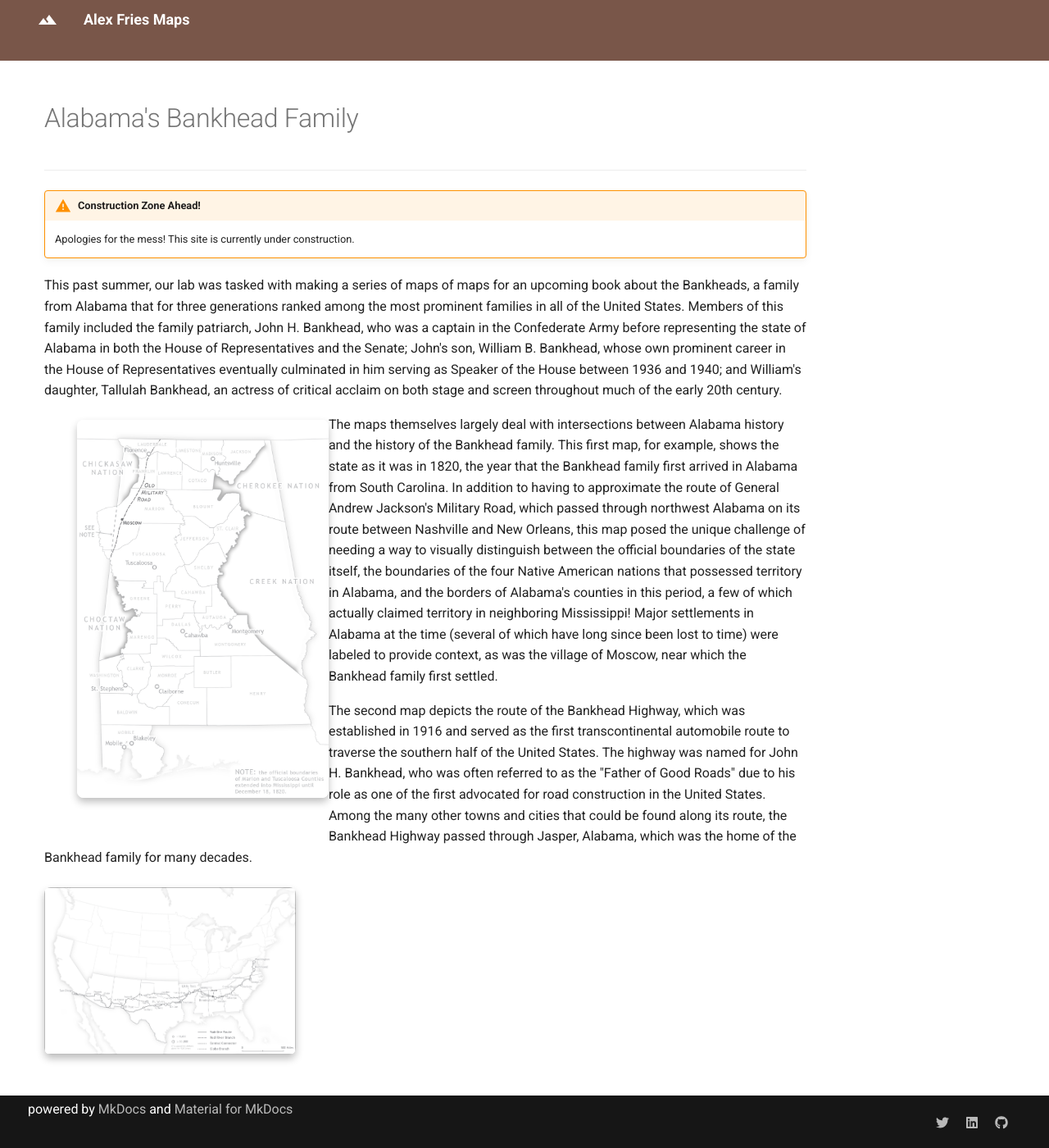
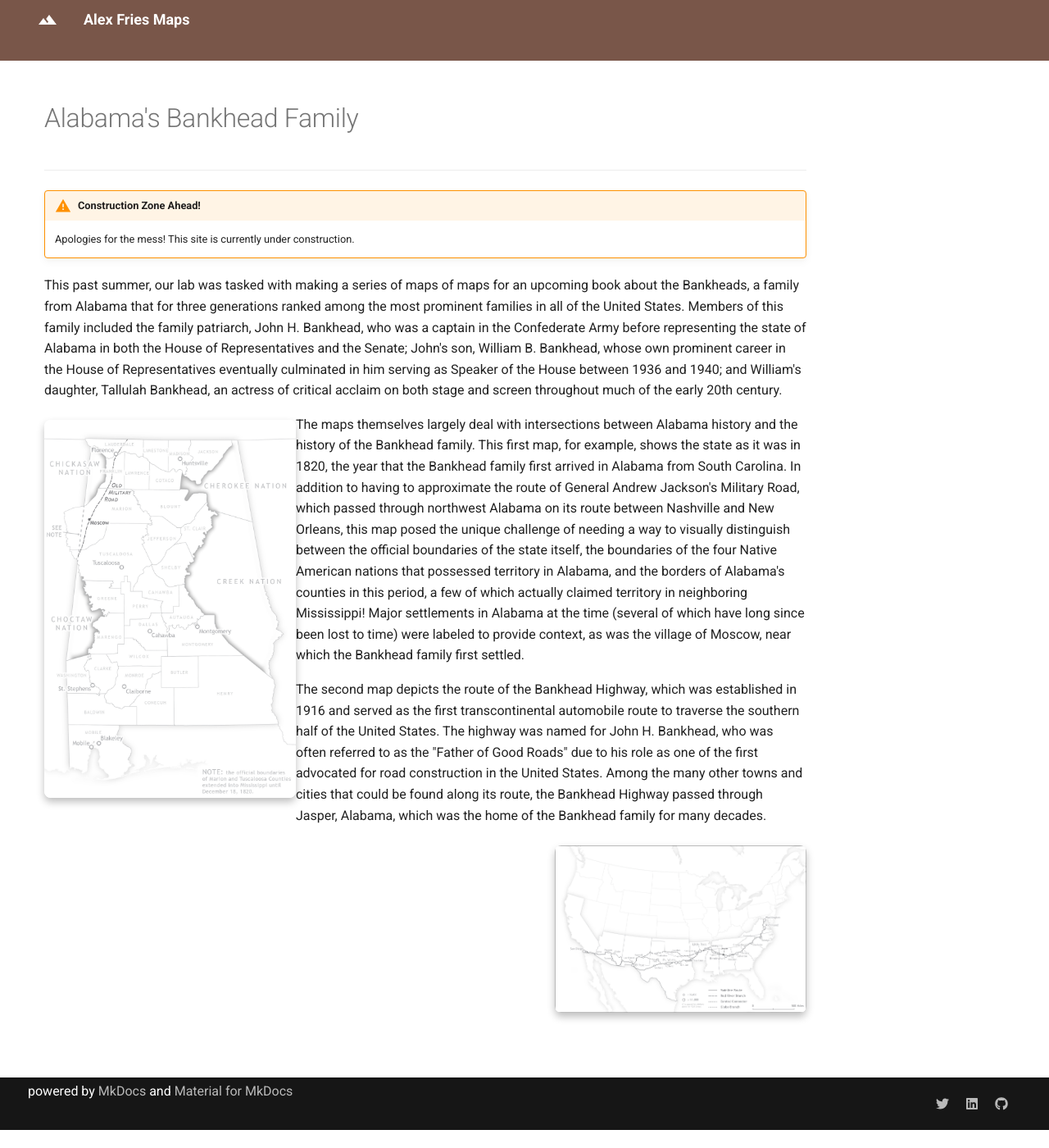
Before and after one commit to acfries/acfries.github.io, an MkDocs documentation site: the page built from docs/portfolio/bankhead.md, in a window 1280 px wide and 1400 px high, scrolled down 22 px. Shown: the whole window at 82% size. Built offline with MkDocs 1.6.1 and Material for MkDocs 9.7.7, drawn with Linux system fonts in a browser that asks for light colours.

Commit message:
Fixes to extra.css and Bankhead page

```diff
--- a/docs/portfolio/bankhead.md
+++ b/docs/portfolio/bankhead.md
@@ -12,4 +12,4 @@ The maps themselves largely deal with intersections between Alabama history and
 
 The second map depicts the route of the Bankhead Highway, which was established in 1916 and served as the first transcontinental automobile route to traverse the southern half of the United States. The highway was named for John H. Bankhead, who was often referred to as the "Father of Good Roads" due to his role as one of the first advocated for road construction in the United States. Among the many other towns and cities that could be found along its route, the Bankhead Highway passed through Jasper, Alabama, which was the home of the Bankhead family for many decades.
 
-<a href="../../img/bankhead_al1820.jpg"><img class="feature_right" src="../../img/bankhead_highway.jpg" alt=""></a>
+<a href="../../img/bankhead_highway.jpg"><img class="feature_right" src="../../img/bankhead_highway.jpg" alt=""></a>
--- a/docs/stylesheets/extra.css
+++ b/docs/stylesheets/extra.css
@@ -55,10 +55,10 @@ img {
 
 img.feature_right {
     width: : 100%;
-    float: left;
+    float: right;
     margin-top: 7.5px;
     margin-bottom: 50px;
-    margin-right: 40px;
+    margin-left: 40px;
     border-radius: 8px;
     box-shadow: 0 5px 10px 0 rgba(0, 0, 0, 0.25);
 }
@@ -68,7 +68,7 @@ img.feature_left {
     float: left;
     margin-top: 7.5px;
     margin-bottom: 50px;
-    margin-left: 40px;
+    margin-right: 40px;
     border-radius: 8px;
     box-shadow: 0 5px 10px 0 rgba(0, 0, 0, 0.25);
 }
@@ -76,6 +76,8 @@ img.feature_left {
 @media only screen and (min-width: 76.25em) {
 	img.feature_left, img.feature_right {
   	  width: 33%;
+      margin-left: auto;
+      margin-right: auto;
 	}
 }
 
```
